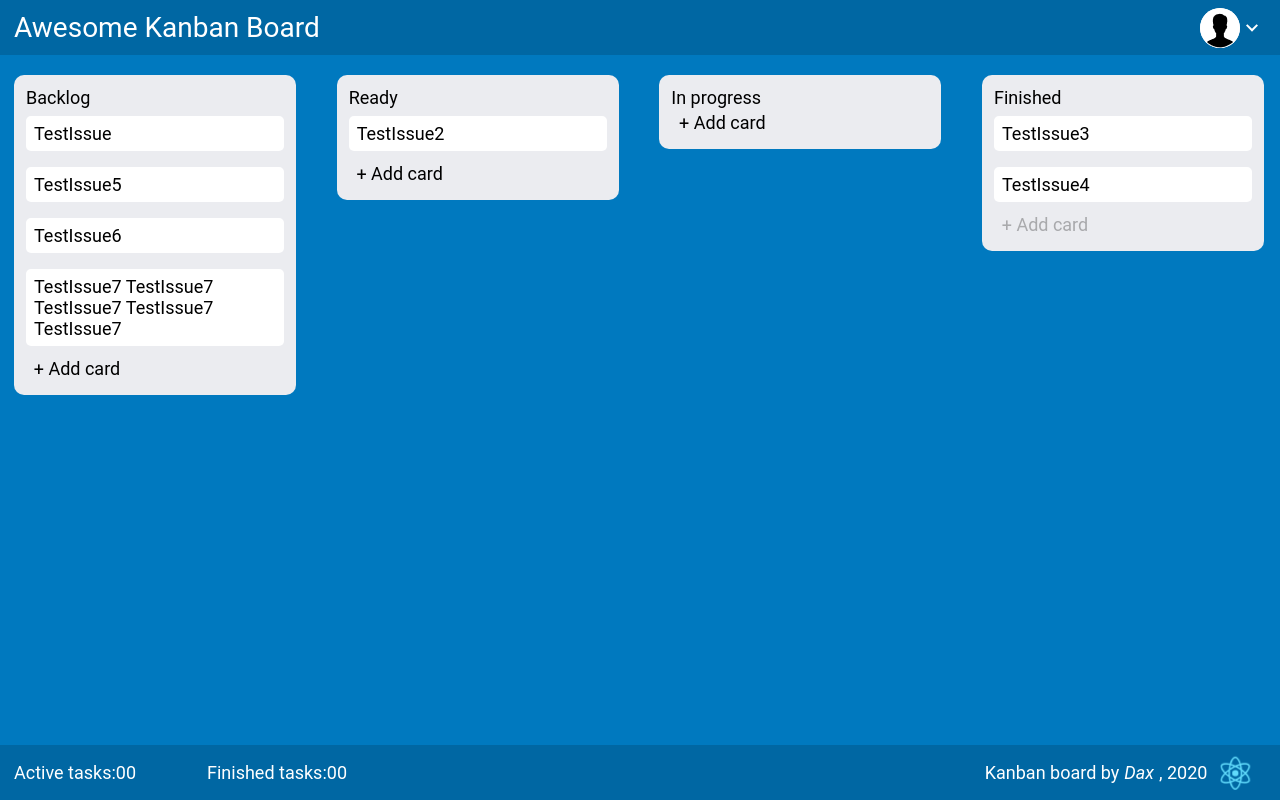
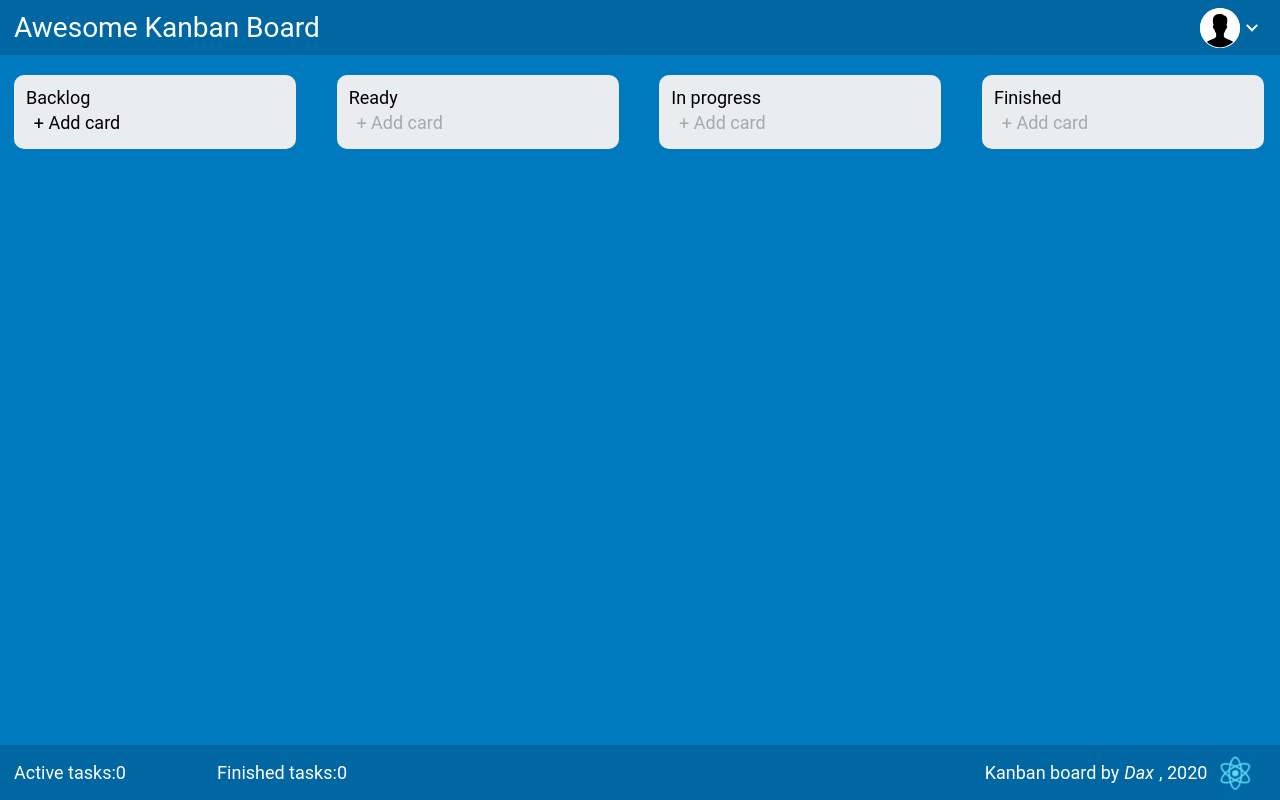
Before and after one commit to Dax52/Kanban, a React (Create React App) app: page / in a window 1280 px wide. Built offline with nearby package versions, Linux system fonts and the light colour scheme.

Commit message:
Finished version 1

```diff
--- a/src/App.js
+++ b/src/App.js
@@ -1,18 +1,25 @@
 import React from 'react';
 import Header from './Components/Header';
 import Block from './Components/Block';
-import Footer from './Components/Footer';
+
 import './App.css';
 
+// let active = 0;
+// let finished = 0;
+
+// function onUpdate (newactive,newfinished) {
+//     console.log ('опа',newactive,'закончено',newfinished);
+//     active = newactive;
+//     finished = newfinished;
+// }
+
 function App() {
+
+
   return (
     <div className="App">
       <Header/>
       <Block/>
-      <Footer
-        activeTasks='00'
-        finishedTasks='00'
-      />
     </div>
   );
 }
--- a/src/Components/Block/index.css
+++ b/src/Components/Block/index.css
@@ -16,35 +16,38 @@
     background: #EBECF0;
     border-radius: 10px;
     max-height: 85vh;
-    overflow: auto;
+    /* overflow: auto; */
 }
-.block_title {
+.block__title {
     text-decoration: none;
     color: #000000;
     cursor: pointer;
-    background: #EBECF0;
+    /* background: #EBECF0; */
     position: sticky;
     top: 0;
 }
 .inactive {
     cursor: auto;
 }
+.block__content {
+    width: 100%;
+    overflow: auto;
+}
 .list {
-    position: relative;
+    display: flex;
+    flex-direction: column;
     margin: 20px 16px auto 14px;
     padding-left: 28px;
     padding-top: 22px;
     width: 98%;
     min-height: 200px;
     max-height: 85vh;
-
     background: #FFFFFF;
     border-radius: 5px;
-    overflow: auto;
+    overflow: hidden;
 }
 .list__header {
-    position: sticky;
-    top: 0;
+
     width: 100%;
     display: flex;
     flex-direction: row;
@@ -61,3 +64,7 @@
     background-size: cover;
     cursor: pointer;
 }
+.list__content {
+
+    overflow: auto;
+}
--- a/src/Components/Block/index.jsx
+++ b/src/Components/Block/index.jsx
@@ -3,6 +3,7 @@ import { BrowserRouter as Router, Route, Switch, Link } from 'react-router-dom';
 import Task from '../Task';
 import Button from '../Button';
 import Input from '../Input';
+import Footer from '../Footer';
 import './index.css';
 
 const tableSteps = [
@@ -13,57 +14,57 @@ const tableSteps = [
 ];
 
 //  Временная модель данных
-const tasks = [
-    {
-        id: 0,
-        createdAt: '01.09.2020',
-        title:'TestIssue',
-        text: 'Это был темный лес, издали казавшийся непроходимым. Там Пахапиль охотился, глушил рыбу, спал на еловых ветках. Короче – жил, пока русские не выгнали оккупантов. А когда немцы ушли, Пахапиль вернулся. Он появился в Раквере, где советский капитан наградил его медалью. Медаль была украшена четырьмя непонятными словами, фигурой и восклицательным знаком.',
-        status: 0
-    },
-    {
-        id: 1,
-        createdAt: '01.09.2020',
-        title:'TestIssue2',
-        text: 'Это был темный лес, издали казавшийся непроходимым. Там Пахапиль охотился, глушил рыбу, спал на еловых ветках. Короче – жил, пока русские не выгнали оккупантов. А когда немцы ушли, Пахапиль вернулся. Он появился в Раквере, где советский капитан наградил его медалью. Медаль была украшена четырьмя непонятными словами, фигурой и восклицательным знаком.',
-        status: 1
-    },
-    {
-        id: 2,
-        createdAt: '01.09.2020',
-        title:'TestIssue3',
-        text: 'Это был темный лес, издали казавшийся непроходимым. Там Пахапиль охотился, глушил рыбу, спал на еловых ветках. Короче – жил, пока русские не выгнали оккупантов. А когда немцы ушли, Пахапиль вернулся. Он появился в Раквере, где советский капитан наградил его медалью. Медаль была украшена четырьмя непонятными словами, фигурой и восклицательным знаком.',
-        status: 3
-    },
-    {
-        id: 3,
-        createdAt: '01.09.2020',
-        title:'TestIssue4',
-        text: 'Это был темный лес, издали казавшийся непроходимым. Там Пахапиль охотился, глушил рыбу, спал на еловых ветках. Короче – жил, пока русские не выгнали оккупантов. А когда немцы ушли, Пахапиль вернулся. Он появился в Раквере, где советский капитан наградил его медалью. Медаль была украшена четырьмя непонятными словами, фигурой и восклицательным знаком.',
-        status: 3
-    },
-    {
-        id: 4,
-        createdAt: '01.09.2020',
-        title:'TestIssue5',
-        text: 'Это был темный лес, издали казавшийся непроходимым. Там Пахапиль охотился, глушил рыбу, спал на еловых ветках. Короче – жил, пока русские не выгнали оккупантов. А когда немцы ушли, Пахапиль вернулся. Он появился в Раквере, где советский капитан наградил его медалью. Медаль была украшена четырьмя непонятными словами, фигурой и восклицательным знаком.',
-        status: 0
-    },
-    {
-        id: 5,
-        createdAt: '01.09.2020',
-        title:'TestIssue6',
-        text: 'Это был темный лес, издали казавшийся непроходимым. Там Пахапиль охотился, глушил рыбу, спал на еловых ветках. Короче – жил, пока русские не выгнали оккупантов. А когда немцы ушли, Пахапиль вернулся. Он появился в Раквере, где советский капитан наградил его медалью. Медаль была украшена четырьмя непонятными словами, фигурой и восклицательным знаком.',
-        status: 0
-    },
-    {
-        id: 6,
-        createdAt: '01.09.2020',
-        title:'TestIssue7 TestIssue7 TestIssue7 TestIssue7 TestIssue7',
-        text: 'Это был темный лес, издали казавшийся непроходимым. Там Пахапиль охотился, глушил рыбу, спал на еловых ветках. Короче – жил, пока русские не выгнали оккупантов. А когда немцы ушли, Пахапиль вернулся. Он появился в Раквере, где советский капитан наградил его медалью. Медаль была украшена четырьмя непонятными словами, фигурой и восклицательным знаком.',
-        status: 0
-    },
-];
+// const tasks = [
+//     {
+//         id: 0,
+//         createdAt: '01.09.2020',
+//         title:'TestIssue',
+//         text: 'Это был темный лес, издали казавшийся непроходимым. Там Пахапиль охотился, глушил рыбу, спал на еловых ветках. Короче – жил, пока русские не выгнали оккупантов. А когда немцы ушли, Пахапиль вернулся. Он появился в Раквере, где советский капитан наградил его медалью. Медаль была украшена четырьмя непонятными словами, фигурой и восклицательным знаком.',
+//         status: 0
+//     },
+//     {
+//         id: 1,
+//         createdAt: '01.09.2020',
+//         title:'TestIssue2',
+//         text: 'Это был темный лес, издали казавшийся непроходимым. Там Пахапиль охотился, глушил рыбу, спал на еловых ветках. Короче – жил, пока русские не выгнали оккупантов. А когда немцы ушли, Пахапиль вернулся. Он появился в Раквере, где советский капитан наградил его медалью. Медаль была украшена четырьмя непонятными словами, фигурой и восклицательным знаком.',
+//         status: 1
+//     },
+//     {
+//         id: 2,
+//         createdAt: '01.09.2020',
+//         title:'TestIssue3',
+//         text: 'Это был темный лес, издали казавшийся непроходимым. Там Пахапиль охотился, глушил рыбу, спал на еловых ветках. Короче – жил, пока русские не выгнали оккупантов. А когда немцы ушли, Пахапиль вернулся. Он появился в Раквере, где советский капитан наградил его медалью. Медаль была украшена четырьмя непонятными словами, фигурой и восклицательным знаком.',
+//         status: 3
+//     },
+//     {
+//         id: 3,
+//         createdAt: '01.09.2020',
+//         title:'TestIssue4',
+//         text: 'Это был темный лес, издали казавшийся непроходимым. Там Пахапиль охотился, глушил рыбу, спал на еловых ветках. Короче – жил, пока русские не выгнали оккупантов. А когда немцы ушли, Пахапиль вернулся. Он появился в Раквере, где советский капитан наградил его медалью. Медаль была украшена четырьмя непонятными словами, фигурой и восклицательным знаком.',
+//         status: 3
+//     },
+//     {
+//         id: 4,
+//         createdAt: '01.09.2020',
+//         title:'TestIssue5',
+//         text: 'Это был темный лес, издали казавшийся непроходимым. Там Пахапиль охотился, глушил рыбу, спал на еловых ветках. Короче – жил, пока русские не выгнали оккупантов. А когда немцы ушли, Пахапиль вернулся. Он появился в Раквере, где советский капитан наградил его медалью. Медаль была украшена четырьмя непонятными словами, фигурой и восклицательным знаком.',
+//         status: 0
+//     },
+//     {
+//         id: 5,
+//         createdAt: '01.09.2020',
+//         title:'TestIssue6',
+//         text: 'Это был темный лес, издали казавшийся непроходимым. Там Пахапиль охотился, глушил рыбу, спал на еловых ветках. Короче – жил, пока русские не выгнали оккупантов. А когда немцы ушли, Пахапиль вернулся. Он появился в Раквере, где советский капитан наградил его медалью. Медаль была украшена четырьмя непонятными словами, фигурой и восклицательным знаком.',
+//         status: 0
+//     },
+//     {
+//         id: 6,
+//         createdAt: '01.09.2020',
+//         title:'TestIssue7 TestIssue7 TestIssue7 TestIssue7 TestIssue7',
+//         text: 'Это был темный лес, издали казавшийся непроходимым. Там Пахапиль охотился, глушил рыбу, спал на еловых ветках. Короче – жил, пока русские не выгнали оккупантов. А когда немцы ушли, Пахапиль вернулся. Он появился в Раквере, где советский капитан наградил его медалью. Медаль была украшена четырьмя непонятными словами, фигурой и восклицательным знаком.',
+//         status: 0
+//     },
+// ];
 
 
 
@@ -72,7 +73,7 @@ function TasksSelect(list,step) {
     const newlist = list.filter(stage => stage.status === step);
     return (newlist)
 }
-
+//Подсчет элементов массива по статусу задачи
 function Count(list,step) {
     const counter = list.filter(stage => stage.status === step).length;
     return (counter)
@@ -83,13 +84,25 @@ class Block extends React.Component {
     constructor() {
         super ();
         this.state = {
+            tasks:[],
             value:null,
-            activeTasks:Count(tasks,0),
-            finishedTasks:Count(tasks,3),
+        };
+    }
+
+componentDidMount () {
+    const savedtasks = JSON.parse(localStorage.getItem('tasks'));
+    if (savedtasks) {
+        this.setState ({
+            tasks:savedtasks,
+        })
+
     }
 }
 
-
+componentDidUpdate () {
+    const saveTasks = JSON.stringify(this.state.tasks)
+    localStorage.setItem('tasks', saveTasks);
+  }
 
     onClickBtn = (type) => {
         if (type === 0 && tableSteps[type].inputActivity === false) {
@@ -97,22 +110,20 @@ class Block extends React.Component {
             tableSteps[type].btnName = 'Submit';
             this.setState({ })
         } else if (type === 0 && tableSteps[type].inputActivity === true) {
-            tasks.push(
-                {id:tasks.length,
+            this.state.tasks.push(
+                {id:this.state.tasks.length,
                 createdAt: new Date().toDateString(),
                 title: this.state.value,
                 text: 'Это был темный лес, издали казавшийся непроходимым. Там Пахапиль охотился, глушил рыбу, спал на еловых ветках. Короче – жил, пока русские не выгнали оккупантов. А когда немцы ушли, Пахапиль вернулся. Он появился в Раквере, где советский капитан наградил его медалью. Медаль была украшена четырьмя непонятными словами, фигурой и восклицательным знаком.',
                 status: 0
                 }
             );
-            console.log ('задачи', tasks);
             tableSteps[0].inputActivity = false;
             tableSteps[type].btnName = '+ Add card';
             this.setState({
                 value:null,
-                activeTasks:Count(tasks,0),
-                finishedTasks:Count(tasks,3)
             })
+
         }  else if (type > 0&& tableSteps[type].inputActivity === false) {
             tableSteps[type].inputActivity = true;
             this.setState({ })
@@ -122,16 +133,12 @@ class Block extends React.Component {
 
     }
     onChangeSelect = (event) => {
-        // console.log (event.target.value);
-            console.log('было активно ', this.state.activeTasks, ' завершено ', this.state.finishedTasks);
-             tasks[event.target.value].status++;
-             tableSteps[tasks[event.target.value].status].inputActivity = false;
+            let newtasks = this.state.tasks;
+            newtasks[event.target.value].status++;
+            tableSteps[this.state.tasks[event.target.value].status].inputActivity = false;
             this.setState({
-                activeTasks:Count(tasks,0),
-                finishedTasks:Count(tasks,3)
+                tasks:newtasks,
             })
-             console.log('теперь активно ', this.state.activeTasks, ' завершено ', this.state.finishedTasks);
-
     }
     onChangeInput = (event) => {
          this.setState({
@@ -142,20 +149,22 @@ class Block extends React.Component {
 
 
     render () {
-
         return (
+            <>
             <Router>
                 <Switch>
                     <Route path="/backlog">
                         <section className="list">
                             <div className="list__header">
-                                <div className="block_title inactive">{tableSteps[0].title} ({this.state.activeTasks})</div>
+                                <div className="block_title inactive">{tableSteps[0].title}</div>
                                 <Link to="/" className="list__close-sign" ></Link>
                             </div>
+                            <div className="list__content">
                                 <Task
-                                list = {TasksSelect(tasks,0)}
+                                    list = {TasksSelect(this.state.tasks,0)}
                                     full = {true}
                                 />
+                            </div>
                         </section>
 
                     </Route>
@@ -165,11 +174,12 @@ class Block extends React.Component {
                                 <div className="block_title inactive">{tableSteps[1].title}</div>
                                 <Link to="/" className="list__close-sign" ></Link>
                             </div>
-
+                            <div className="list__content">
                                 <Task
-                                list = {TasksSelect(tasks,1)}
+                                    list = {TasksSelect(this.state.tasks,1)}
                                     full = {true}
                                 />
+                            </div>
                         </section>
 
                     </Route>
@@ -179,10 +189,13 @@ class Block extends React.Component {
                                 <div className="block_title inactive">{tableSteps[2].title}</div>
                                 <Link to="/" className="list__close-sign" ></Link>
                             </div>
+                            <div className="list__content">
                                 <Task
-                                list = {TasksSelect(tasks,2)}
+                                    list = {TasksSelect(this.state.tasks,2)}
                                     full = {true}
                                 />
+                            </div>
+
                         </section>
                     </Route>
                     <Route path= "/finished">
@@ -191,10 +204,13 @@ class Block extends React.Component {
                                 <div className="block_title inactive">{tableSteps[3].title}</div>
                                 <Link to="/" className="list__close-sign" ></Link>
                             </div>
+                            <div className="list__content">
                                 <Task
-                                list = {TasksSelect(tasks,3)}
+                                    list = {TasksSelect(this.state.tasks,3)}
                                     full = {true}
                                 />
+                            </div>
+
                         </section>
 
                     </Route>
@@ -202,28 +218,31 @@ class Block extends React.Component {
                     <section className ="table">
                         {tableSteps.map(item => (
                             <div key={item.id} className="block">
-                                <Link className="block_title"  to={item.link}>{item.title}</Link>
+                                <Link className="block__title"  to={item.link}>{item.title}</Link>
+                                <div className="block__content">
                                     <Task
-                                    list = {TasksSelect(tasks,item.id)}
+                                        list = {TasksSelect(this.state.tasks,item.id)}
                                         full = {false}
                                     />
                                     <Input
                                         activity = {item.inputActivity}
                                         type = {item.id}
-                                    list = {TasksSelect(tasks,item.id-1)}
+                                        list = {TasksSelect(this.state.tasks,item.id-1)}
                                         value = {this.value}
                                         onChange={this.onChangeInput}
                                         onSelect={this.onChangeSelect}
                                     />
-
+                                </div>
                                     <Button
                                         type = {item.id}
-                                    list = {TasksSelect(tasks,item.id-1)}
+                                        list = {TasksSelect(this.state.tasks,item.id-1)}
                                         name={item.btnName}
                                         inputActivity = {item.inputActivity}
                                         onClick={() => this.onClickBtn(item.id)}
                                         value={this.state.value}
                                     />
+
+
                             </div>
 
 
@@ -234,7 +253,11 @@ class Block extends React.Component {
                 </Switch>
 
             </Router>
-
+            <Footer
+                activeTasks={Count(this.state.tasks,0)}
+                finishedTasks={Count(this.state.tasks,3)}
+            />
+           </>
 
         )
     }
--- a/src/Components/Footer/index.jsx
+++ b/src/Components/Footer/index.jsx
@@ -2,28 +2,17 @@ import React from 'react';
 import './index.css';
 import logo from './logo.svg';
 
-class Footer extends React.Component {
-    constructor (props) {
-        super();
-        this.state = {
-            activeTasks:props.activeTasks,
-            finishedTasks:props.finishedTasks,
-        }
 
-    }
-    render () {
-
+function Footer (props) {
     return (
         <section className="footer">
             <div className="footer__counterblock">
-                    <div>Active tasks:{this.state.activeTasks}</div>
-                    <div>Finished tasks:{this.state.finishedTasks}</div>
+                <div>Active tasks:{props.activeTasks}</div>
+                <div>Finished tasks:{props.finishedTasks}</div>
             </div>
             <div className="footer__copyright">Kanban board by <a className="footer__copyright-link" href="https://github.com/Dax52" target="_blank" rel="noopener noreferrer">Dax</a>, 2020  <img src={logo} className="App-logo" alt="logo" /></div>
         </section>
 
     )
 }
-}
-
 export default Footer;
--- a/src/Components/Input/index.jsx
+++ b/src/Components/Input/index.jsx
@@ -17,8 +17,8 @@ function Input(props)  {
             } else {
             return (
 
-                <select  className='input' onChange={props.onSelect}>
-                    <option key = 'disabled'  disabled selected>Select issue</option>
+                <select  className='input' onChange={props.onSelect} defaultValue='default'>
+                    <option key = 'disabled'  disabled value='default'>Select issue</option>
                     {props.list.map(item => (
                       <option  key = {item.id} className='input' value={item.id}>{item.title}</option>
                   ))}
```
Lines whose indentation alone changed are shown as unchanged.
